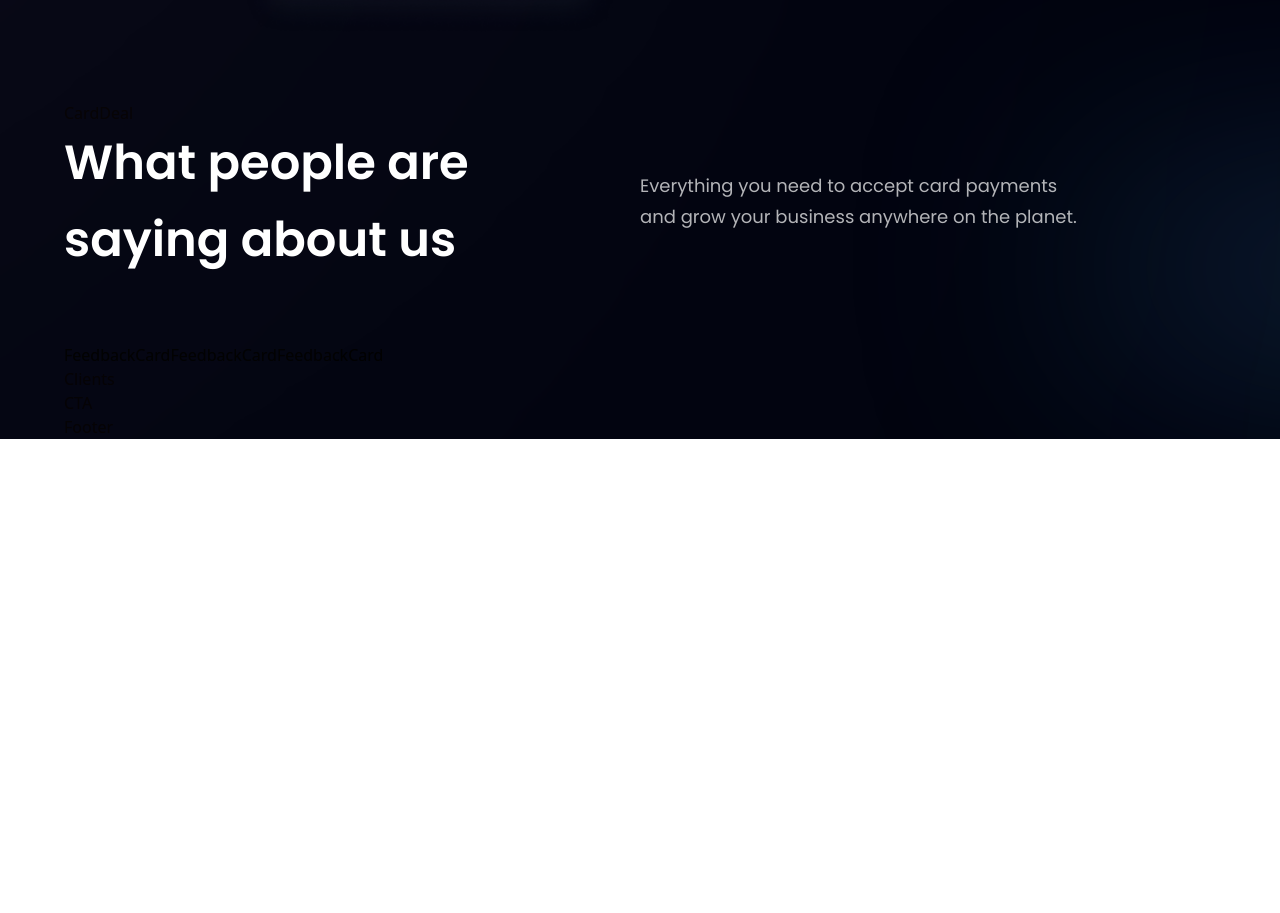
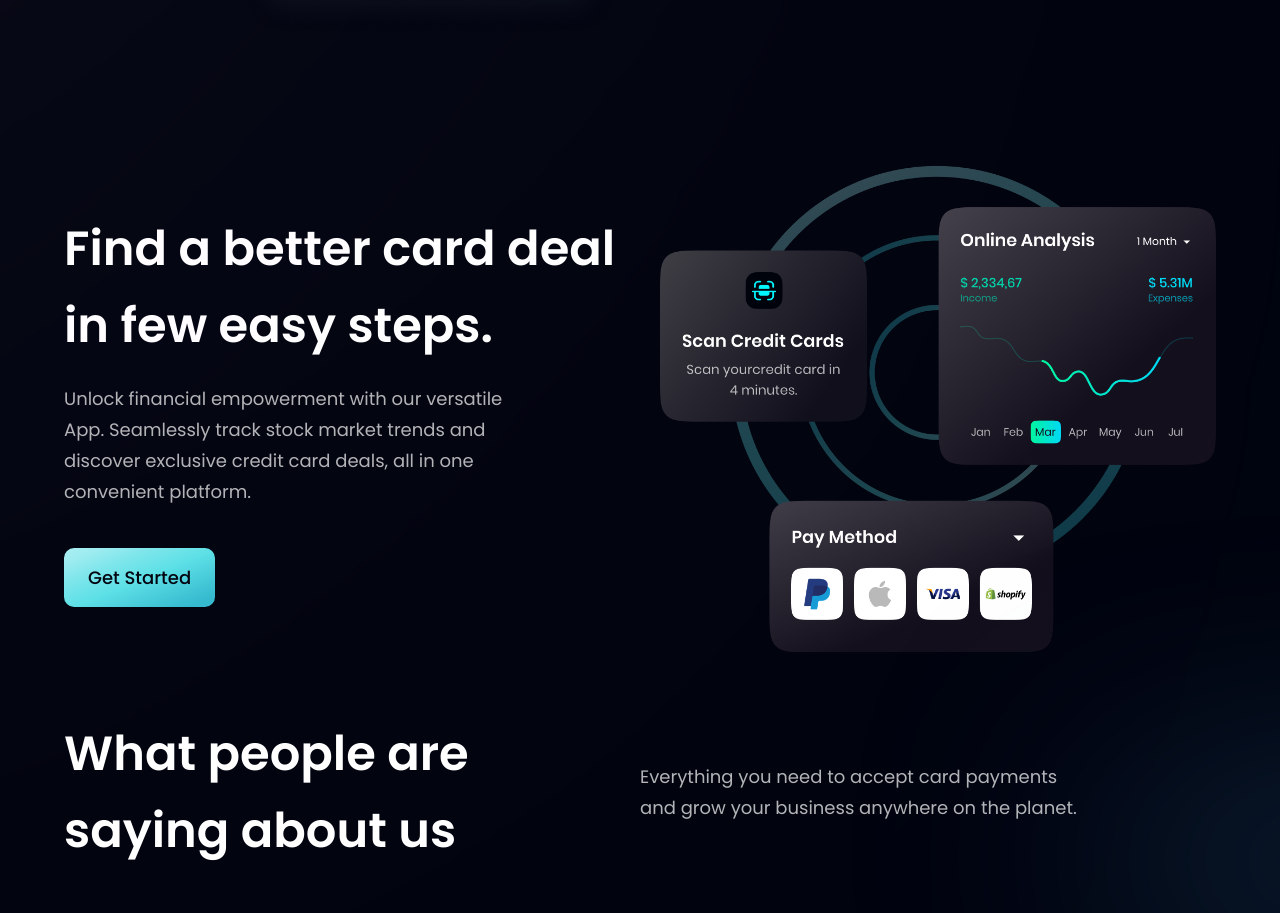
Before and after one commit to Jos02378/hoo-bank-website, a React (Vite) app in the folder bank_modern_app/: page / in a window 1280 px wide. Shown: the part 1960-2873 px from the top of the page. Before the commit the page ends 2399 px from the top, so only its background shows below. Built offline with nearby package versions, Linux system fonts and the light colour scheme.

Commit message:
feat: modify card deal component

```diff
--- a/bank_modern_app/src/components/CardDeal.tsx
+++ b/bank_modern_app/src/components/CardDeal.tsx
@@ -1,7 +1,26 @@
 import React from 'react';
+import card from '../assets/card.png';
+import Button from './Button';
 
-const CardDeal = () => {
-  return <div>CardDeal</div>;
-};
+const CardDeal = () => (
+  <section className='section'>
+    <div className='section-info'>
+      <h2 className='heading-secondary'>
+        Find a better card deal <br className='sm:block hidden' /> in few easy
+        steps.
+      </h2>
+      <p className='paragraph max-w-[480px] mt-5'>
+        Unlock financial empowerment with our versatile App. Seamlessly track
+        stock market trends and discover exclusive credit card deals, all in one
+        convenient platform.
+      </p>
+      <Button styles='mt-10'></Button>
+    </div>
+
+    <div className='section-img'>
+      <img src={card} alt='card' className='w-[100%] h-[100%]' />
+    </div>
+  </section>
+);
 
 export default CardDeal;
```
